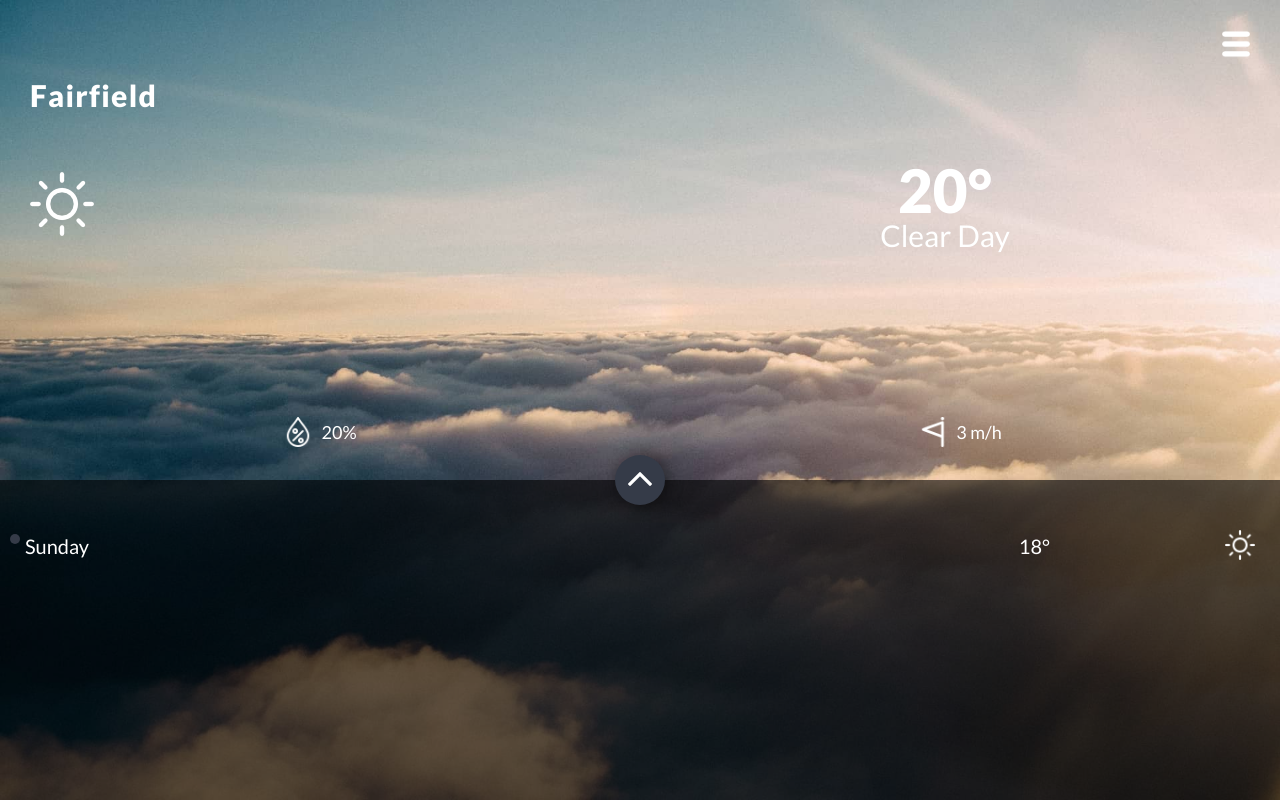
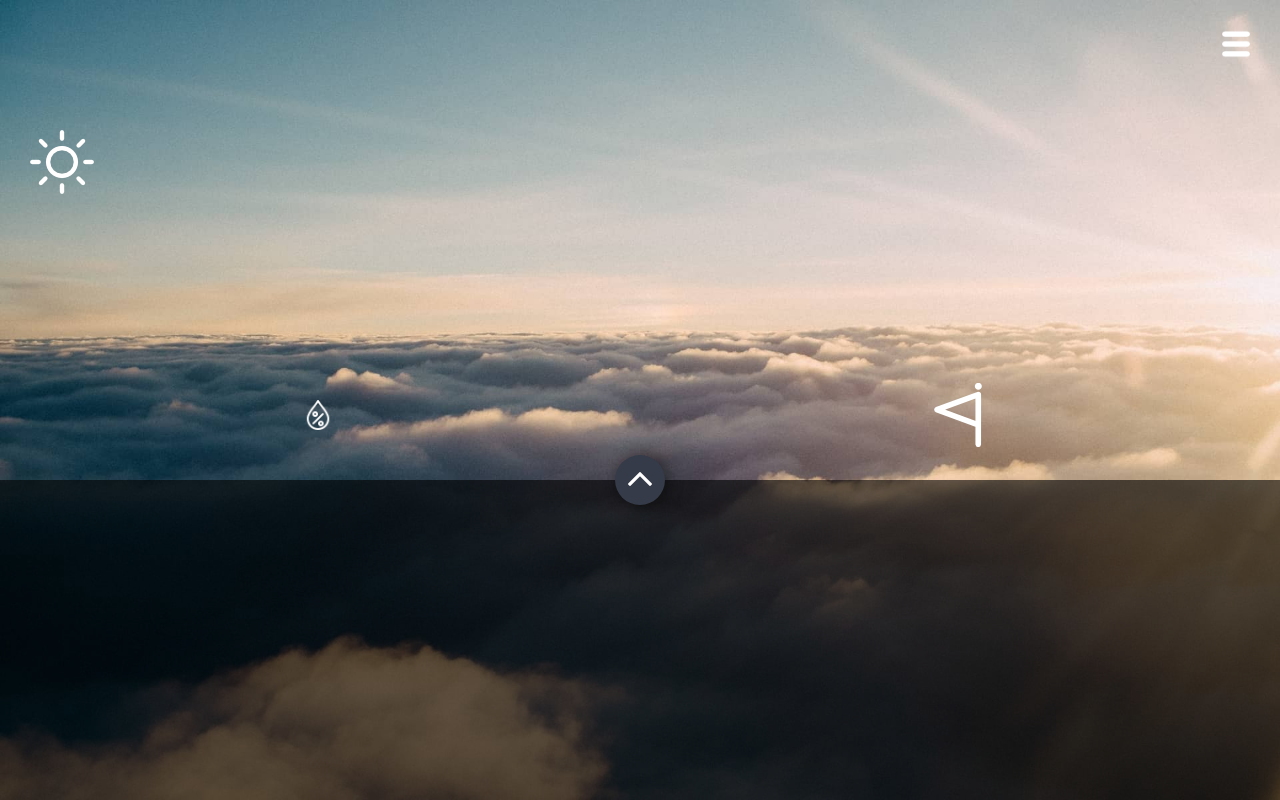
Before and after one commit to ktran1997/Weather-App, a plain HTML site: page index.html in a window 1280 px wide. Drawn offline with nearby package versions, Linux system fonts and the light colour scheme.

Commit message:
Update index.html

```diff
--- a/index.html
+++ b/index.html
@@ -14,25 +14,26 @@
     <meta name = "author" content = "Kevin Tran">
 </head>
 <body>
-    <div class="lds-dual-ring center display-none"></div>
-    <main>
+    <div id = "app-loader" class="lds-dual-ring center"></div>
+    <main hidden>
         <button id = "open-menu-btn" class = "ripple">
             <img class = "icon-sm-28"
                 src = "./assets/images/icons/menu.png"
             alt = "">
         </button>
         <section id = "current-weather-day-container">
-            <h1 class = "location-label">Fairfield</h1>
+            <h1 class = "location-label"></h1>
             <div class = "flex-container"
             id = "temperature-summary-container">
                 <div>
                     <img src =
                     "./assets/images/summary-icons/clear-day-white.png"
-                    alt = "">
+                    alt = ""
+                    id = "currentlyIcon">
                 </div>
                 <div>
-                    <h1 id = "degrees-label">20&#176;</h1>
-                    <p id = "summary-label">Clear Day</p>
+                    <h1 id = "degrees-label"></h1>
+                    <p id = "summary-label"></p>
                 </div>
                 <div class = "flex-container"
                 id = "humidity-wind-container">
@@ -40,12 +41,12 @@
                         <img class = "icon-sm-30"
                         src = "./assets/images/icons/humidity.png"
                         alt = "">
-                    <span>20%</span>
+                    <span id = "humidity-label"></span>
                     </div>
                     <div>
-                        <img class = "icon-sm-30"
+                        <img class = "ic1on-sm-30"
                         src = "./assets/images/icons/wind-speed-flag.png" alt = "">
-                        <span>3 m/h</span>
+                        <span id = "wind-speed-label"></span>
                     </div>
                 </div>
             </div>
@@ -58,7 +59,7 @@
             </button>
             <div id = "daily-weather-wrapper"
                 class = "lower-panel-body">
-                    <div class = "flex-container weather-box current-day-of-the-week">
+                    <div class = "flex-container weather-box display-none">
                         <div>
                             <h1>Sunday</h1>
                         </div>
@@ -75,8 +76,8 @@
                     </div>
             </div>
             <div id = "hourly-weather-wrapper"
-                class = "lower-panel-body">
-                    <div class = "flex-container weather-box current-day-of-the-week">
+                class = "lower-panel-body" visible = "false">
+                    <div class = "flex-container weather-box display-none">
                         <div>
                             <h1>14:00</h1>
                         </div>
@@ -106,12 +107,12 @@
                     <button class = "ripple" disabled id = "add-city-btn"disabled>
                         Add City
                     </button>
-                    <h1 class = "location-label">Fairfield</h1>
+                    <h1 class = "location-label"></h1>
                 </div>
                 <div id = "saved-cities-wrapper">
                     <div class = "flex-container saved-city-box">
                         <div class = "ripple">
-                            <h1>Fairfield</h1>
+                            <h1></h1>
                         </div>
                         <div>
                             <button class = "ripple removed-saved-city">
@@ -123,6 +124,7 @@
             </div>
         </section>
     </main>
+    <script src="https://unpkg.com/axios/dist/axios.min.js"></script>
     <script src="./scripts/index.js"></script>
 </body>
 </html>
```
